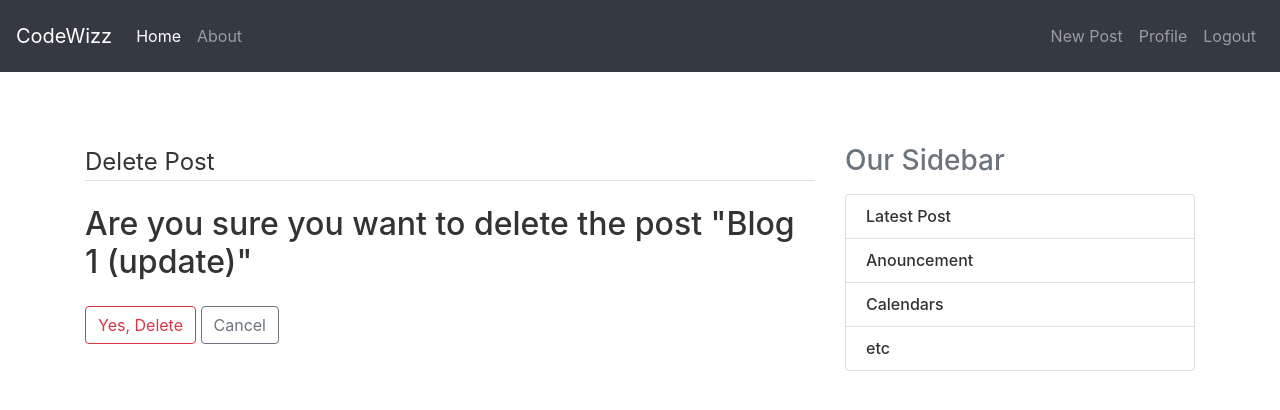
After one commit to veto8/djangocodewiz, a Django app: page /post/1/delete in a window 1280 px wide. The commit adds this page. Shown: the top 410 px of the page. Run offline with Django 3.2, Linux system fonts and the light colour scheme; a user stored in the database is signed in; data comes from the database, SQL or seed files in the repository; both versions use the stored data as it was before the commit.

Commit message:
update: complete post CRUD
Signed-off-by: dev2 <c.chaiwat.ch@gmail.com>

```diff
--- a/dj_project/blog/templates/blog/base.html
+++ b/dj_project/blog/templates/blog/base.html
@@ -38,6 +38,7 @@
       </ul>
       <div class="navbar-nav">
           {% if user.is_authenticated %}
+            <a class="nav-link" href="{% url 'post-create' %}">New Post</a>
             <a class="nav-link" href="{% url 'profile' %}">Profile</a>
             <a class="nav-link" href="{% url 'logout' %}">Logout</a>
           {% else %}
--- /dev/null
+++ b/dj_project/blog/templates/blog/post_confirm_delete.html
@@ -0,0 +1,16 @@
+{% extends "blog/base.html" %}
+{% block content %}
+<div class="content-section">
+  <form method="POST">
+    {% csrf_token %}
+    <fieldset class="form-group">
+      <legend class="border-bottom mb-4">Delete Post</legend>
+      <h2>Are you sure you want to delete the post "{{ object.title }}"</h2>
+    </fieldset>
+    <div class="form-group">
+      <button class="btn btn-outline-danger" type="submit">Yes, Delete</button>
+      <a class="btn btn-outline-secondary" href="{% url 'post-detail' object.id %}">Cancel</a>
+    </div>
+  </form>
+</div>
+{% endblock content %}
--- a/dj_project/blog/urls.py
+++ b/dj_project/blog/urls.py
@@ -3,7 +3,8 @@ from .views import (
     PostListView,
     PostDetailView,
     PostCreateView,
-    PostUpdateView
+    PostUpdateView,
+    PostDeleteView
 )
 from . import views
 
@@ -13,5 +14,6 @@ urlpatterns = [
     path('post/<int:pk>/', PostDetailView.as_view(), name='post-detail'),
     path('post/new/', PostCreateView.as_view(), name='post-create'),
     path('post/<int:pk>/update', PostUpdateView.as_view(), name='post-update'),
+    path('post/<int:pk>/delete', PostDeleteView.as_view(), name='post-delete'),
     path('about/', views.about, name='blog-about'),
 ]
--- a/dj_project/blog/views.py
+++ b/dj_project/blog/views.py
@@ -4,7 +4,8 @@ from django.views.generic import (
     ListView,
     DetailView,
     CreateView,
-    UpdateView
+    UpdateView,
+    DeleteView
 )
 from .models import Post
 
@@ -51,5 +52,16 @@ class PostUpdateView(LoginRequiredMixin, UserPassesTestMixin, UpdateView):
         return False
 
 
+class PostDeleteView(LoginRequiredMixin, UserPassesTestMixin, DeleteView):
+    model = Post
+    success_url = '/'
+
+    def test_func(self):
+        post = self.get_object()
+        if self.request.user == post.author:
+            return True
+        return False
+
+
 def about(request):
     return render(request, 'blog/about.html', {'title': 'About Page'})
```
Also changed, not shown: dj_project/blog/templates/blog/post_detail.html (+16 -0 lines), dj_project/db.sqlite3 (deleted), dj_project/media/default.jpg (deleted), dj_project/media/profile_pics/Y-U-No.jpg (deleted), dj_project/media/profile_pics/default.jpg (deleted), dj_project/media/profile_pics/weird-2.webp (deleted), 1 other file.
